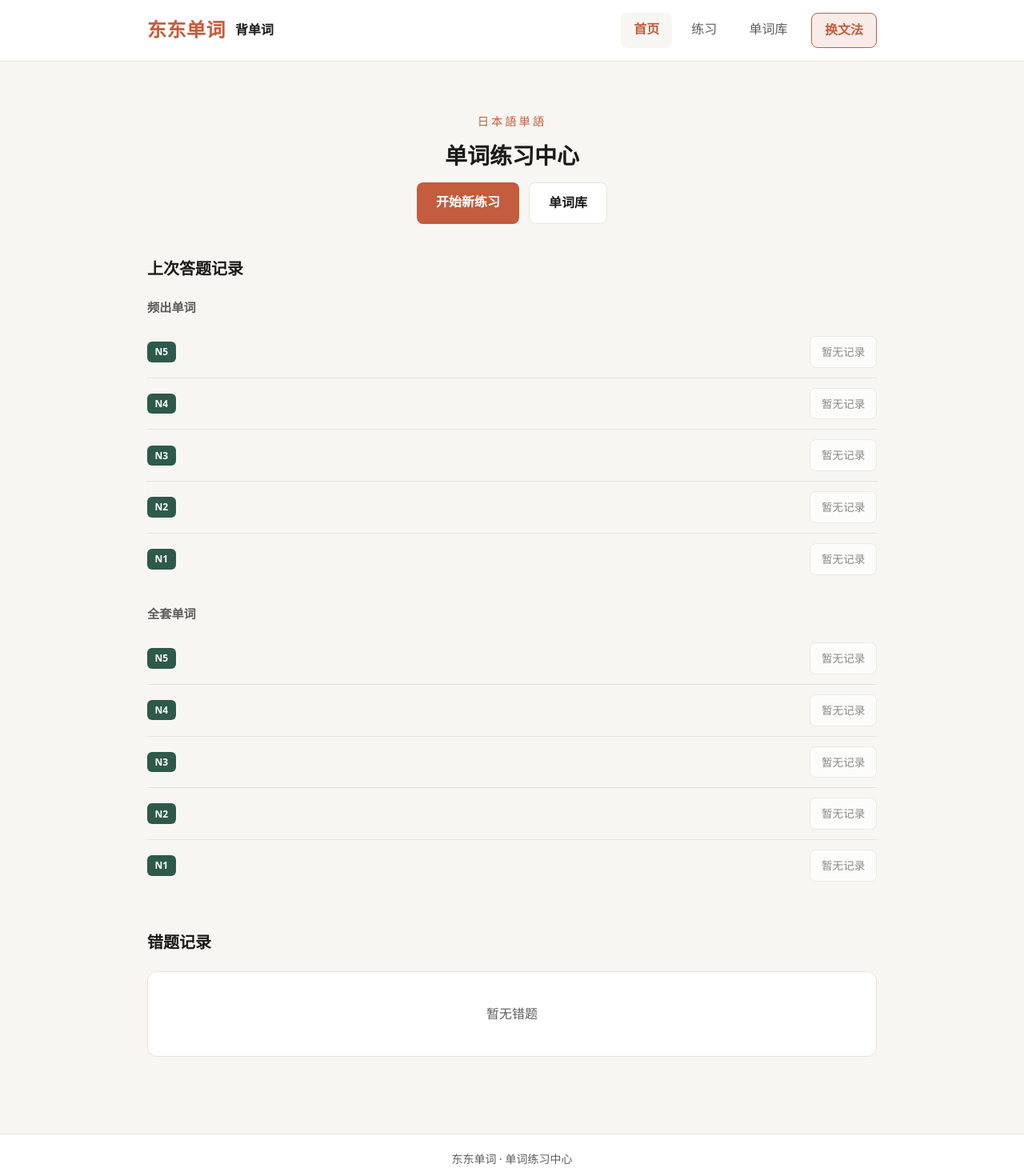
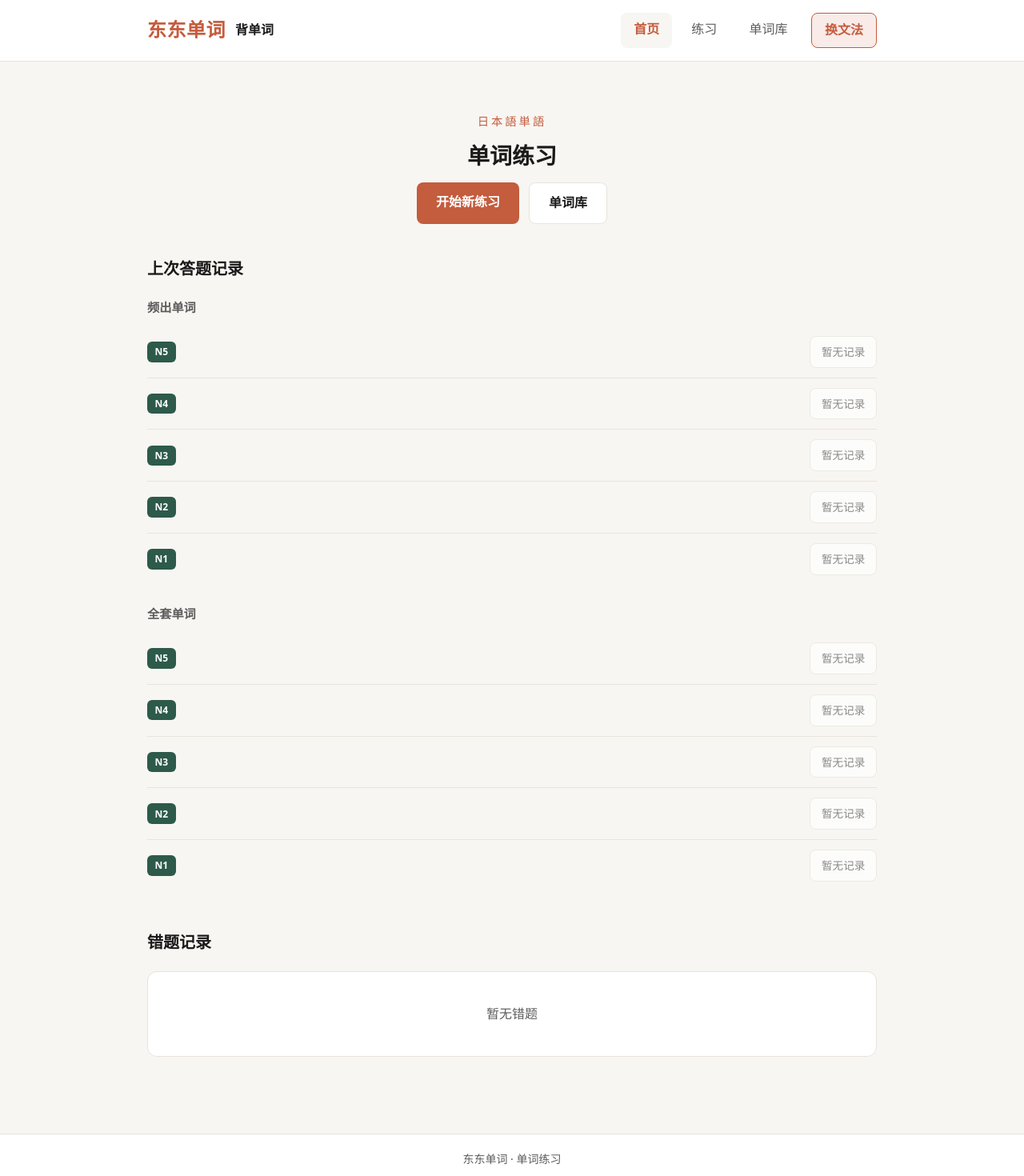
Before and after one commit to kuiflower/japanese-grammar, a React (Vite) app: page /japanese-grammar/learn/vocabulary in a window 1280 px wide. Shown: the top 1470 px of the page at 80% size. Built offline with nearby package versions, Linux system fonts and the light colour scheme.

Commit message:
修改文案

```diff
--- a/src/App.css
+++ b/src/App.css
@@ -425,11 +425,11 @@
 }
 
 .learning-hub-hero .hero-label {
-  font-size: 1.85rem;
+  font-size: 1.55rem;
   font-weight: 700;
-  letter-spacing: 0.12em;
+  letter-spacing: 0.06em;
   margin-bottom: 0;
-  line-height: 1.35;
+  line-height: 1.4;
 }
 
 .learning-hub-grid {
--- a/src/components/Layout.tsx
+++ b/src/components/Layout.tsx
@@ -91,7 +91,7 @@ function getFooterText(pathname: string, search: string): string {
       return `东东单词 · ${trackLabel} · 单词库`
     }
     if (pathname === '/vocab-practice') return '东东单词 · 单词练习'
-    if (pathname === VOCABULARY_HOME_PATH) return '东东单词 · 单词练习中心'
+    if (pathname === VOCABULARY_HOME_PATH) return '东东单词 · 单词练习'
     return '东东单词 · 背单词'
   }
 
@@ -113,7 +113,7 @@ function getFooterText(pathname: string, search: string): string {
 
   if (pathname.startsWith('/grammar')) return '东东文法 · 语法库'
   if (pathname === '/practice') return '东东文法 · 语法练习'
-  if (pathname === GRAMMAR_HOME_PATH) return '东东文法 · 语法练习中心'
+  if (pathname === GRAMMAR_HOME_PATH) return '东东文法 · 语法练习'
   return `东东文法 · ${LEVEL_LABELS['PRE-N3']} / ${LEVEL_LABELS.N2} / ${LEVEL_LABELS.N3} 选择题练习`
 }
 
@@ -136,9 +136,9 @@ export default function Layout({ children }: LayoutProps) {
       : section === 'vocabulary'
         ? '背单词'
         : '学文法'
-  /** Logo 回本板块练习中心；右上角回总入口再换板块 */
+  /** Logo 回本板块练习页；右上角回总入口再换板块 */
   const logoTitle =
-    section === 'hub' ? '学习入口' : section === 'vocabulary' ? '单词练习中心' : '语法练习中心'
+    section === 'hub' ? '学习入口' : section === 'vocabulary' ? '单词练习' : '语法练习'
   const switchLabel = section === 'vocabulary' ? '换文法' : '换单词'
   const switchTitle =
     section === 'vocabulary' ? '回主页，可切换到文法' : '回主页，可切换到单词'
--- a/src/pages/GrammarHome.tsx
+++ b/src/pages/GrammarHome.tsx
@@ -99,7 +99,7 @@ export default function GrammarHome() {
     <div className="page home">
       <section className="hero hero-compact">
         <p className="hero-label">日本語文法</p>
-        <h1>语法练习中心</h1>
+        <h1>语法练习</h1>
         <div className="hero-actions">
           <Link to="/practice" className="btn btn-primary">
             开始新练习
--- a/src/pages/Home.tsx
+++ b/src/pages/Home.tsx
@@ -31,9 +31,7 @@ export default function Home() {
   return (
     <div className="page learning-hub">
       <section className="hero learning-hub-hero">
-        <h1 className="hero-label" lang="ja">
-          日本語学習
-        </h1>
+        <h1 className="hero-label">日本語JLPT备考专项</h1>
       </section>
 
       <div className="learning-hub-grid">
--- a/src/pages/PracticeSession.tsx
+++ b/src/pages/PracticeSession.tsx
@@ -174,7 +174,7 @@ export default function PracticeSession({ mode = 'practice' }: PracticeSessionPr
             : '该模式下还没有题目，请换其他模式。'}
         </p>
         <Link to={backLink} className="btn btn-primary">
-          {mode === 'wrong' ? '返回首页' : '返回练习中心'}
+          {mode === 'wrong' ? '返回首页' : '返回练习'}
         </Link>
       </div>
     )
--- a/src/pages/VocabularyHome.tsx
+++ b/src/pages/VocabularyHome.tsx
@@ -104,7 +104,7 @@ export default function VocabularyHome() {
     <div className="page home">
       <section className="hero hero-compact">
         <p className="hero-label">日本語単語</p>
-        <h1>单词练习中心</h1>
+        <h1>单词练习</h1>
         <div className="hero-actions">
           <Link to="/vocab-practice" className="btn btn-primary">
             开始新练习
--- a/src/pages/VocabularyPracticeSession.tsx
+++ b/src/pages/VocabularyPracticeSession.tsx
@@ -139,7 +139,7 @@ export default function VocabularyPracticeSession({
     wrongTrailPos >= wrongTrail.length - 1 &&
     poolIndex >= questions.length - 1
   const backLink = mode === 'wrong' ? '/learn/vocabulary' : '/vocab-practice'
-  const backLabel = mode === 'wrong' ? '← 练习中心' : '← 返回'
+  const backLabel = mode === 'wrong' ? '← 练习' : '← 返回'
 
   if (!level || !VOCAB_LEVELS.includes(level)) {
     return (
```
